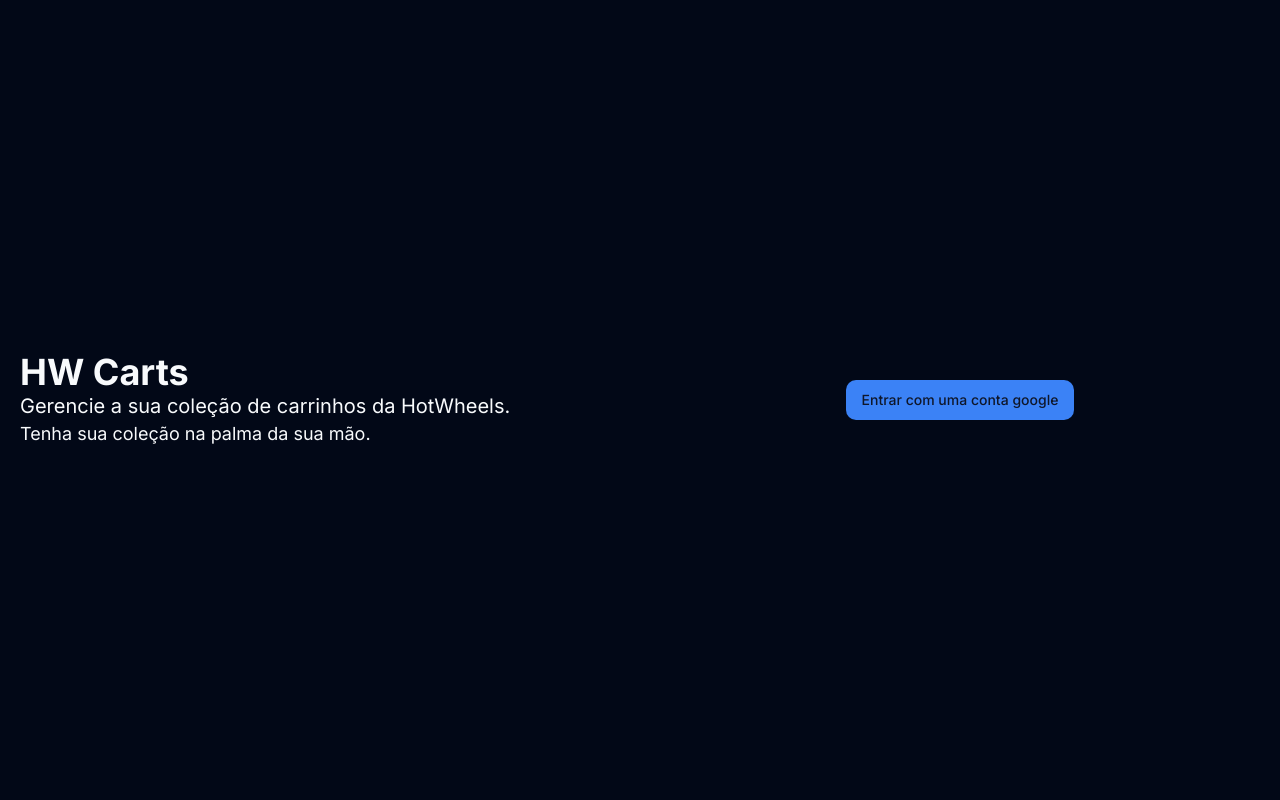
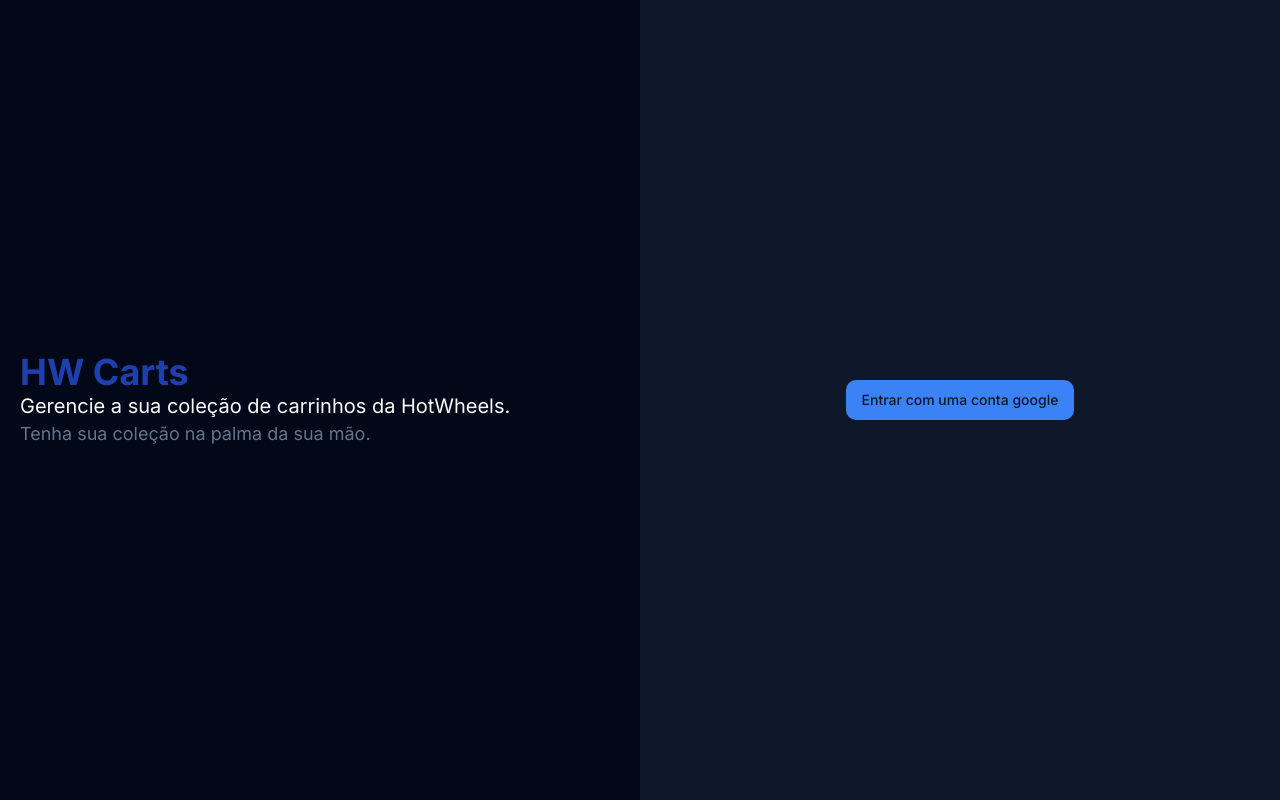
Before and after one commit to andreyaraujo-dev/hw-carts, a Next.js app: page / in a window 1280 px wide. Built offline with nearby package versions, Linux system fonts and the light colour scheme.

Commit message:
feat: adiciona estrutura inicial da pagina de login

```diff
--- a/src/app/page.tsx
+++ b/src/app/page.tsx
@@ -7,13 +7,17 @@
   return (
     <main className="flex items-center w-screen h-screen justify-center">
       <aside className="h-full w-1/2 p-5 flex flex-col justify-center text-start">
-        <h1 className="text-4xl font-bold text-start">HW Carts</h1>
+        <h1 className="text-4xl font-bold text-start text-blue-800">
+          HW Carts
+        </h1>
         <p className="text-xl">
           Gerencie a sua coleção de carrinhos da HotWheels.
         </p>
-        <p className="text-lg">Tenha sua coleção na palma da sua mão.</p>
+        <p className="text-lg text-slate-500">
+          Tenha sua coleção na palma da sua mão.
+        </p>
       </aside>
-      <aside className="h-full w-1/2 p-5 flex items-center justify-center">
+      <aside className="h-full w-1/2 p-5 flex items-center justify-center bg-slate-900">
         <Button onClick={() => signIn('google', { callbackUrl: '/home' })}>
           Entrar com uma conta google
         </Button>
```
